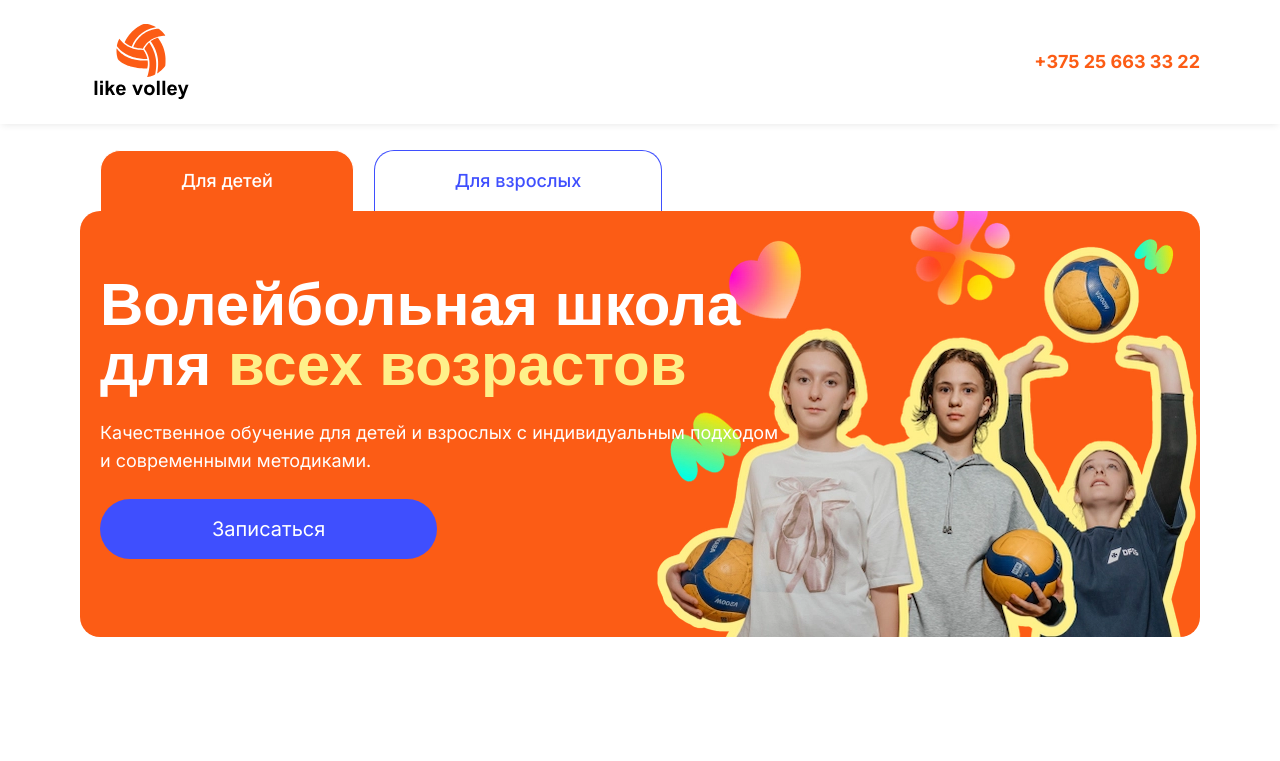
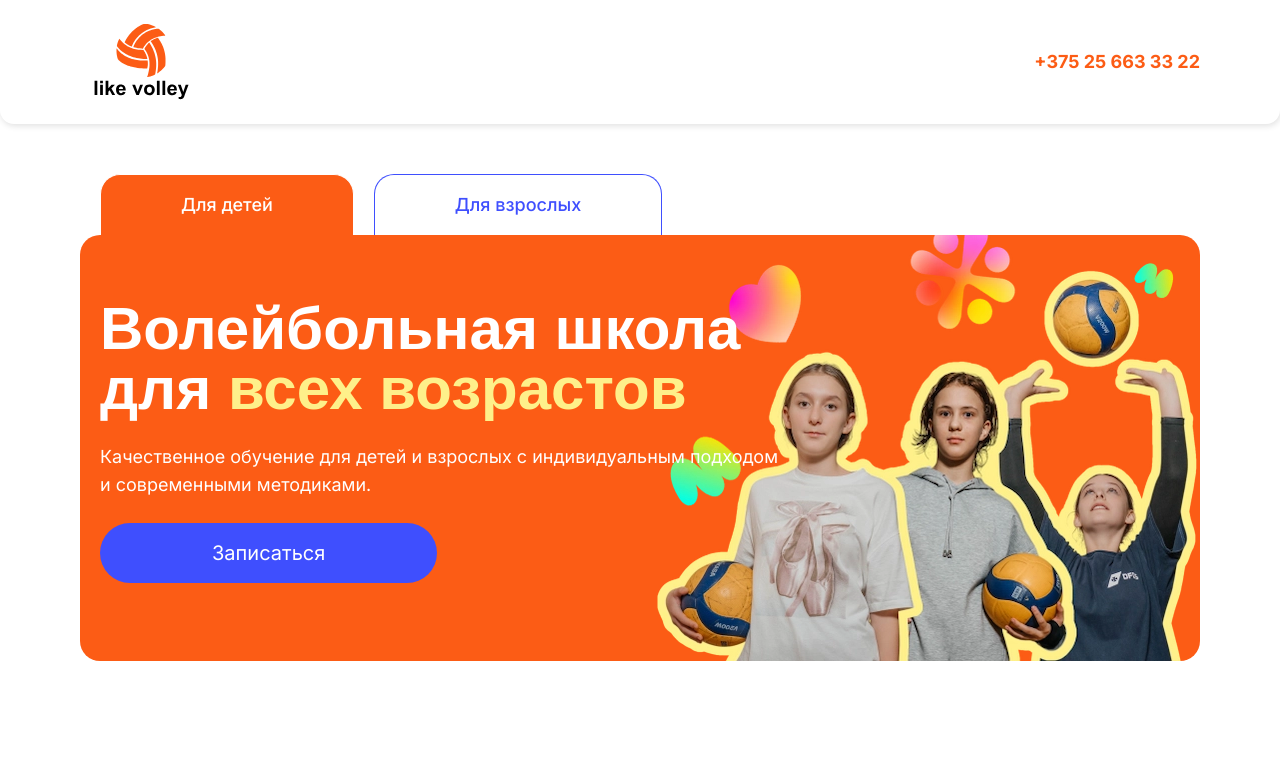
Before and after one commit to evgeniyworkbel/like-volley, a Next.js app: page / in a window 1280 px wide. Shown: the top 761 px of the page. Built offline with nearby package versions, Linux system fonts and the light colour scheme; a web font is replaced by a local one.

Commit message:
refactor(widgets): clarifying styles in the design specification

```diff
--- a/src/widgets/header/ui/header.tsx
+++ b/src/widgets/header/ui/header.tsx
@@ -6,7 +6,7 @@ import { Navbar } from "./navbar";
 
 export function Header() {
   return (
-    <header className="flex items-center justify-between py-6 pr-12 pl-6 text-accent-orange shadow-[0_2px_8px_-2px_oklch(0.92_0_0)] xl:px-20">
+    <header className="flex items-center justify-between rounded-b-[14px] py-6 pr-12 pl-6 text-accent-orange shadow-[1px_2px_6px_0_oklch(0_0_0_/_0.12)] xl:px-20">
       <Link href={navLinks.home.href}>
         <Image
           className="z-20"
--- a/src/widgets/hero/ui/hero.tsx
+++ b/src/widgets/hero/ui/hero.tsx
@@ -18,7 +18,7 @@ export function Hero() {
   };
 
   return (
-    <section className="flex flex-col px-5 pt-[26px] pb-[50px] text-center text-white xl:px-20">
+    <section className="flex flex-col px-5 pt-5 pb-[50px] text-center text-white md:pt-12.5 xl:px-20">
       <div className="flex gap-4 px-4 xl:justify-start xl:gap-0 xl:px-0">
         <HeroTab
           className={cn({
```
